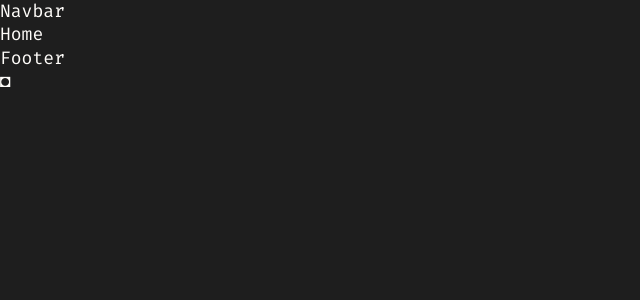
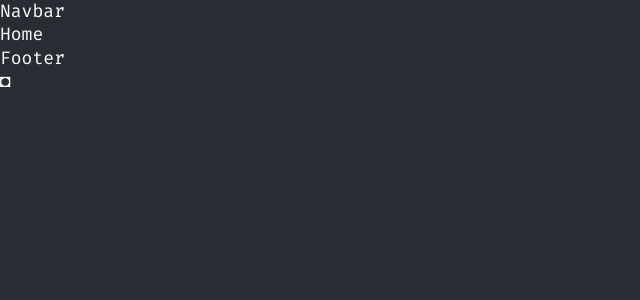
Before and after one commit to iancenry/portfolio2.0, a React (Vite) app: page / in a window 1280 px wide. Shown: the top 300 px of the page, without its empty margins (0-640 px from the left). Built offline with nearby package versions, Linux system fonts and the light colour scheme.

Commit message:
edit basic styles

```diff
--- a/src/sass/_variables.scss
+++ b/src/sass/_variables.scss
@@ -2,10 +2,9 @@
 $primary: #c778dd;
 $white: #fffdfa;
 $gray: #abb2bf;
-$pry-background: #1e1e1e;
-$sec-background: #282c33;
+$pry-background: #282c33;
 
 // Font Sizes
-$font-small: 1rem; // 16px
+$font-small: 1.125rem; // 18px
 $font-med: 1.5rem; // 24px
 $font-large: 2rem; // 32px
--- a/src/sass/index.scss
+++ b/src/sass/index.scss
@@ -60,7 +60,6 @@ body {
 .section {
   padding: 4rem 6rem;
   height: 100svh;
-  background: $sec-background;
 }
 
 .headtext__firacode {
@@ -72,7 +71,7 @@ body {
 
 .p__firacode {
   font-family: 'Fira Code', monospace, sans-serif;
-  color: $gray;
+  color: #fff;
   font-weight: 400;
   letter-spacing: 0.4em;
   line-height: 1.5625rem;
```
